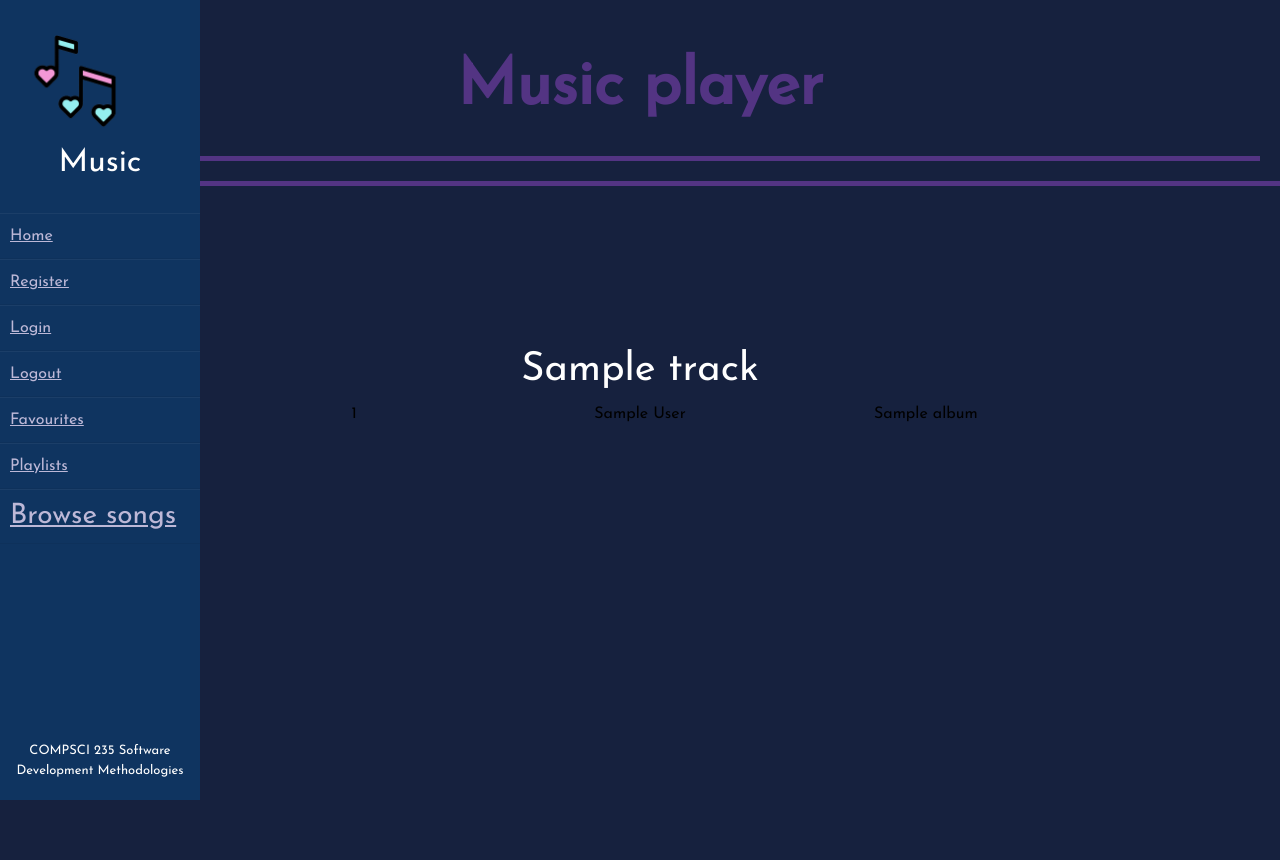
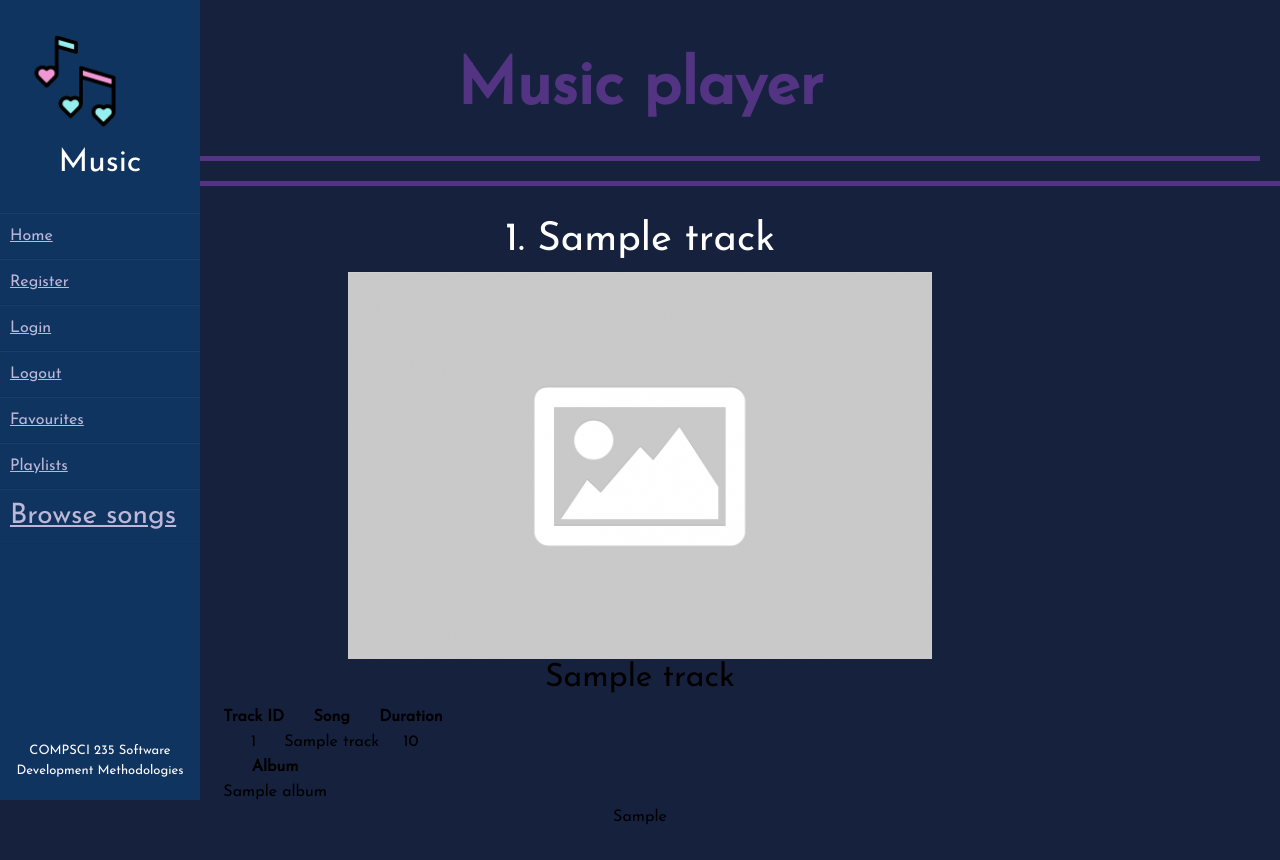
Before and after one commit to hlu750/Music-Player-Web-App-Project, a Flask app: template music/templates/track/track_page.html in a window 1280 px wide. Before the commit the page ends 800 px from the top, so only its background shows below. Run offline with Flask 2, Linux system fonts and the light colour scheme; the template is opened without the code that fills it: most values are stand-ins (such as "Sample title", 1, 10 or a date in 2020); parts of the project's set-up code (start-up, migrations or seed data) failed here and were passed over.

Commit message:
track details

```diff
--- a/music/static/css/styles.css
+++ b/music/static/css/styles.css
@@ -320,3 +320,12 @@ input[type="submit"] {
 .form-container .btn:hover, .open-button:hover {
   opacity: 1;
 }
+
+.track-details {
+  font-family: Arial, Helvetica, sans-serif;
+  border-collapse: collapse;
+  width: 100%;
+  padding: 40px;
+  font-size: 25px;
+  color: white;
+}
--- a/music/templates/track/track_page.html
+++ b/music/templates/track/track_page.html
@@ -4,15 +4,36 @@
 
 <main id="main">
     <header id="track-header" style="color:white;">
-        <h1 class="title" style="color:white;">{{track.title}}</h1>
+        <h1 class="title" style="color:white;">{{track.track_id}}. {{track.title}}</h1>
     </header>
-      <div class="row justify-content-md-center">
-        <track>
-            <div class="col-sm">{{track.track_id}}</div>
-            <div class="col-sm">{{track.artist.full_name}}</div>
-            <div class="col-sm">{{track.album.title}}</div>
-        </track>
 
+    <div><img src="{{ url_for('static', filename='images/image-not-found.png') }}" alt="Album Cover"></div>
+    <div class="track-container">
+        <h2 class="track-h2">{{track.title}}</h2>
+        <table id="track-details">
+            <tr>
+            <th>Track ID</th>
+            <th>Song</th>
+            <th>Duration</th>
+            </tr>
+            <tr>
+            <td>{{track.track_id}}</td>
+            <td>{{track.title}}</td>
+            <td>{{track.track_duration}}</td>
+            </tr>
+        </table>
+
+        <table id="track-details">
+            <tr>
+            <th>Album</th>
+            </tr>
+            <tr>
+            <td>{{track.album.title}}</td>
+            </tr>
+        </table>
+
+        <div class="track_page_body">{{track.track_genres}}</div>
+</div>
 
 </main>
 
```
Also changed, not shown: music/static/images/image-not-found.png (added).
